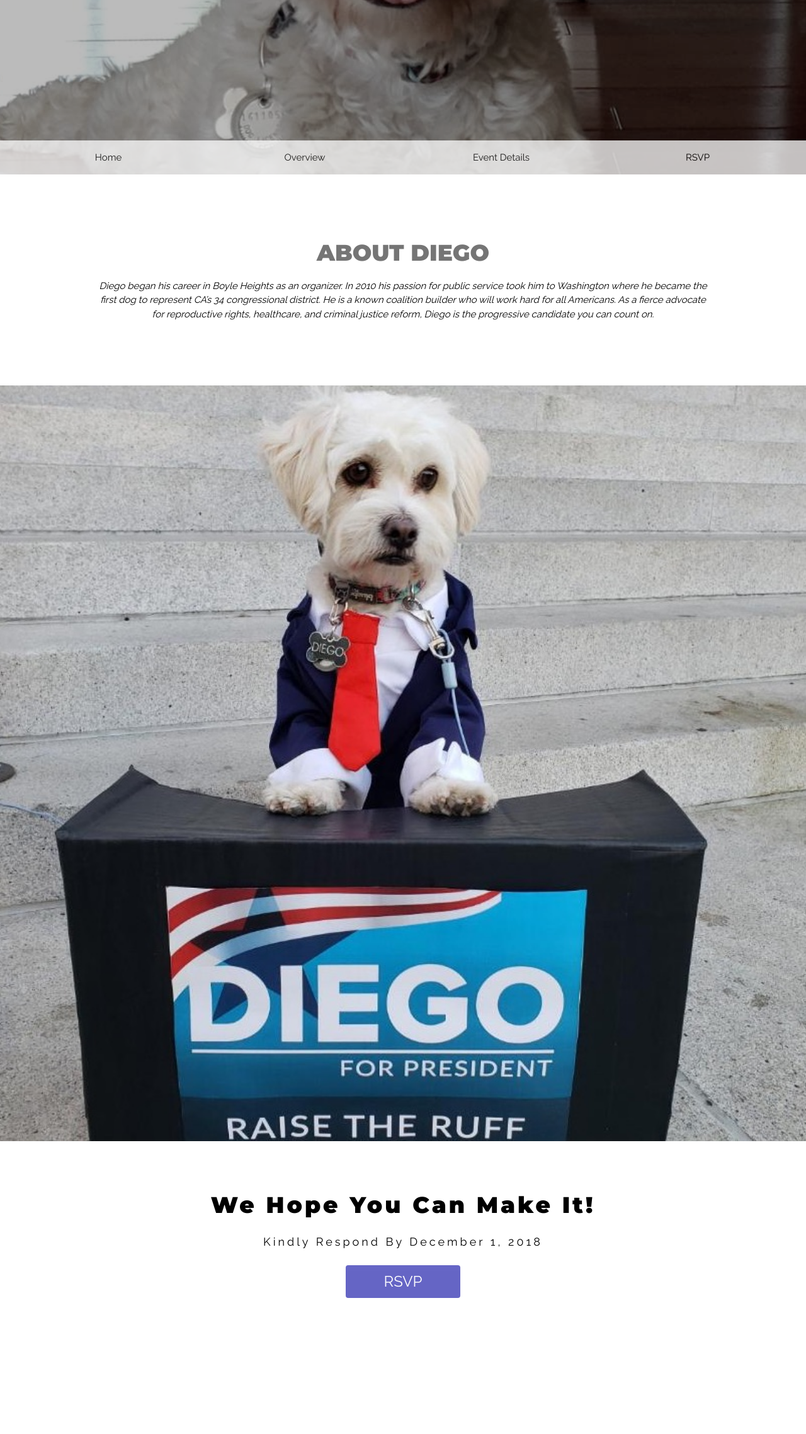
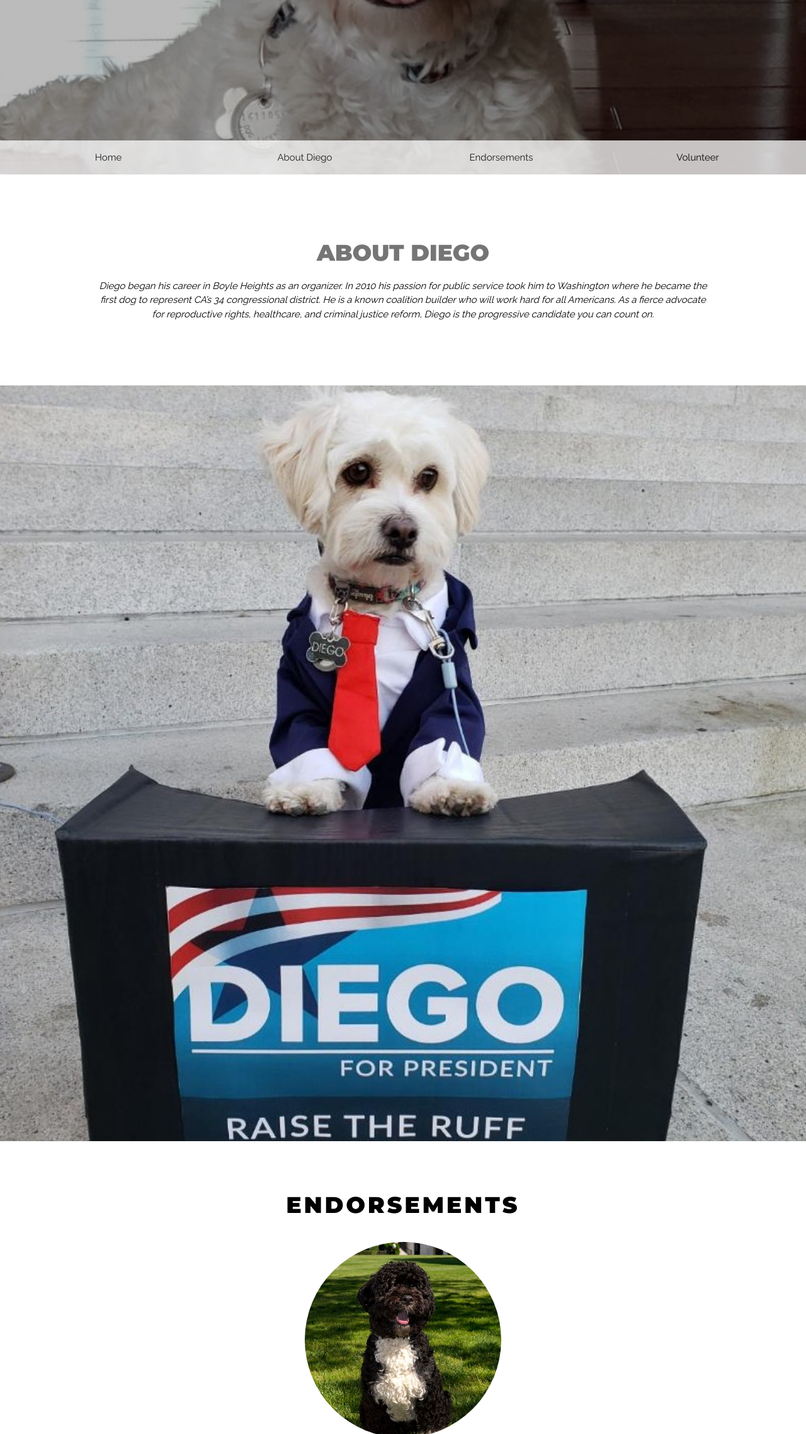
Before and after one commit to CourtneyBrousseau/diegothedoggoforpresident, a plain HTML site: page index.html in a window 1280 px wide. Shown: the part 523-2800 px from the top of the page at 63% size. Before the commit the page ends 2672 px from the top, so only its background shows below. Drawn offline with nearby package versions, Linux system fonts and the light colour scheme.

Commit message:
End of 30 minutes

```diff
--- a/index.html
+++ b/index.html
@@ -31,6 +31,14 @@ body, html {
 p {
   line-height: 1.5
 }
+.circular {
+    width: 25%;
+    height: auto;
+    border-radius: 50%;
+    display: block;
+    margin: auto;
+    margin-bottom: 15px;
+}
 .bgimg, .bgimg2 {
     min-height: 100%;
     background-position: center;
@@ -52,14 +60,14 @@ p {
 <div class="w3-bottom w3-hide-small">
   <div class="w3-bar w3-white w3-center w3-padding w3-opacity-min w3-hover-opacity-off">
     <a href="#home" style="width:25%" class="w3-bar-item w3-button">Home</a>
-    <a href="#overview" style="width:25%" class="w3-bar-item w3-button">Overview</a>
-    <a href="#event" style="width:25%" class="w3-bar-item w3-button">Event Details</a>
-    <a href="#rsvp" style="width:25%" class="w3-bar-item w3-button w3-hover-black">RSVP</a>
+    <a href="#about" style="width:25%" class="w3-bar-item w3-button">About Diego</a>
+    <a href="#endorsements" style="width:25%" class="w3-bar-item w3-button">Endorsements</a>
+    <a href="#volunteer" style="width:25%" class="w3-bar-item w3-button w3-hover-black">Volunteer</a>
   </div>
 </div>
 
 <!-- About / Jane And John -->
-<div class="w3-container w3-padding-64 w3-grayscale-min" id="overview">
+<div class="w3-container w3-padding-64 w3-grayscale-min" id="about">
   <div class="w3-content">
   </br>
     <h1 class="w3-center w3-text-grey"><b>ABOUT DIEGO</b></h1>
@@ -71,7 +79,7 @@ p {
 </div>
 
 <!-- Background photo -->
-<div class="w3-display-container bgimg2" style="height: 1200px" id="event">
+<div class="w3-display-container bgimg2" style="height: 1200px">
   <div class="w3-display-middle w3-text-white w3-center">
 
   </div>
@@ -99,11 +107,19 @@ p {
 -->
 
 <!-- RSVP section -->
-<div class="w3-container w3-padding-64 w3-center w3-wide" id="rsvp">
-  <h1>We Hope You Can Make It!</h1>
-  <p class="w3-large">Kindly Respond By December 1, 2018</p>
+<div class="w3-container w3-padding-64 w3-center w3-wide" id="endorsements">
+  <h1>ENDORSEMENTS</h1></br>
+  <img class="circular" src="bo_obama.jpg" />
+  <p class="w3-large">BO OBAMA</p>
+  <p class="w3-large">"In a time when too many folks are focused simply on how to win an election, Diego’s somebody who cares about something more important: why we should. That’s the kind politics we should practice. That’s why I’m proud to give Diego my support."</p>
+</div>
+<hr>
+<!-- RSVP section -->
+<div class="w3-container w3-padding-64 w3-center w3-wide" id="volunteer">
+  <h1>VOLUNTEER</h1>
+    <p class="w3-large">We need your help to win this thing!</p>
   <p class="w3-xlarge">
-    <button onclick="window.location.href='https://www.eventbrite.com/e/rekhas-60th-birthday-surprise-tickets-51573754488'" class="w3-button w3-round w3-opacity w3-hover-opacity-off" style="padding:8px 60px; background-color: #0000A0"><div style="color: #FFFFFF">RSVP</div></button>
+    <button class="w3-button w3-round w3-hover-opacity-off" style="padding:8px 60px; background-color: #232066"><div style="color: #FFFFFF">I'm in!</div></button>
   </p>
 </div>
 
```
Also changed, not shown: bo_obama.jpg (added), img/sd_skyline.jpg (deleted), pier.jpg (deleted), sd_skyline.jpg (deleted).
